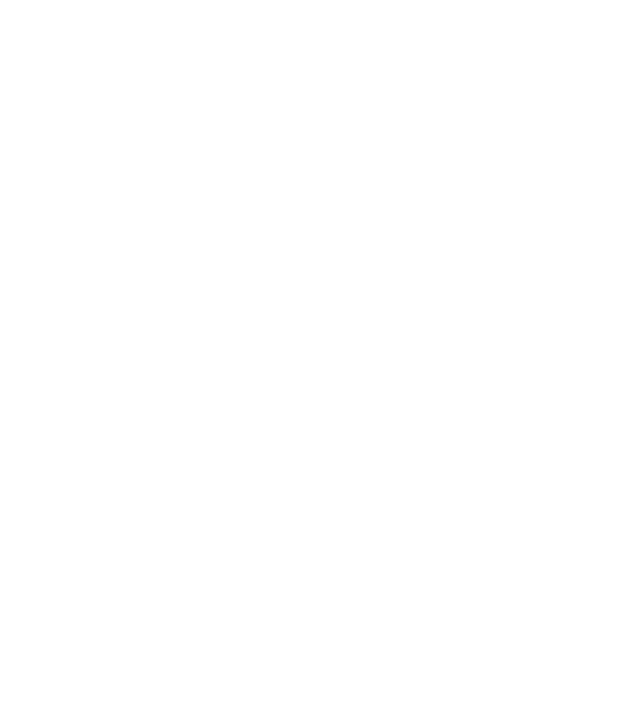
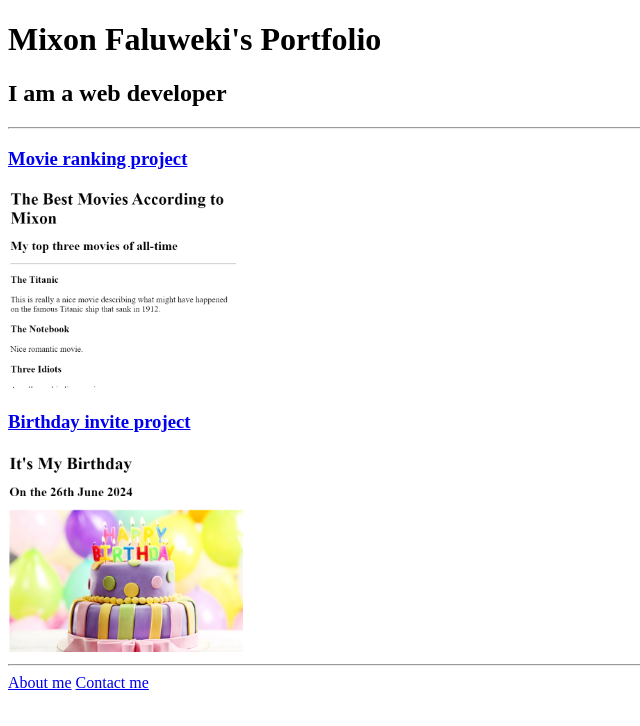
Before and after one commit to Mick90/html-portfolio, a plain HTML site: page index.html in a window 1280 px wide. Shown: the whole page, without its empty margins (0-640 px from the left). Drawn offline with Linux system fonts and the light colour scheme.

Commit message:
Add files via upload

```diff
--- a/index.html
+++ b/index.html
@@ -13,3 +13,23 @@ HINT for TODO 6: You can use the height attribute set to 200 to make the image s
 https://developer.mozilla.org/en-US/docs/Web/HTML/Element/img#attr-height -->
 
 <!-- TODO 7: Add the Contact Me and About Me page links -->
+ <!DOCTYPE html>
+ <html lang="en">
+ <head>
+    <meta charset="UTF-8">
+    <meta name="viewport" content="width=device-width, initial-scale=1.0">
+    <title>Mixon</title>
+ </head>
+ <body>
+    <h1>Mixon Faluweki's Portfolio</h1>
+    <h2>I am a web developer</h2>
+    <hr/>
+    <h3><a href="./public/movie-ranking-mixon.html">Movie ranking project</a></h3>
+    <img src="./assets/images/movie-ranking.png"alt="Screenshot of movie ranking project" height="200">
+    <h3><a href="./public/birthday-invite-mixon.html">Birthday invite project</a></h3>
+    <img src="./assets/images/birthday-invite.png"alt="Screenshot of birthday invite project" height="200">
+<hr/>
+<a href="./public/about.html">About me</a>
+<a href="./public/contact.html">Contact me</a>
+ </body>
+ </html>
```
